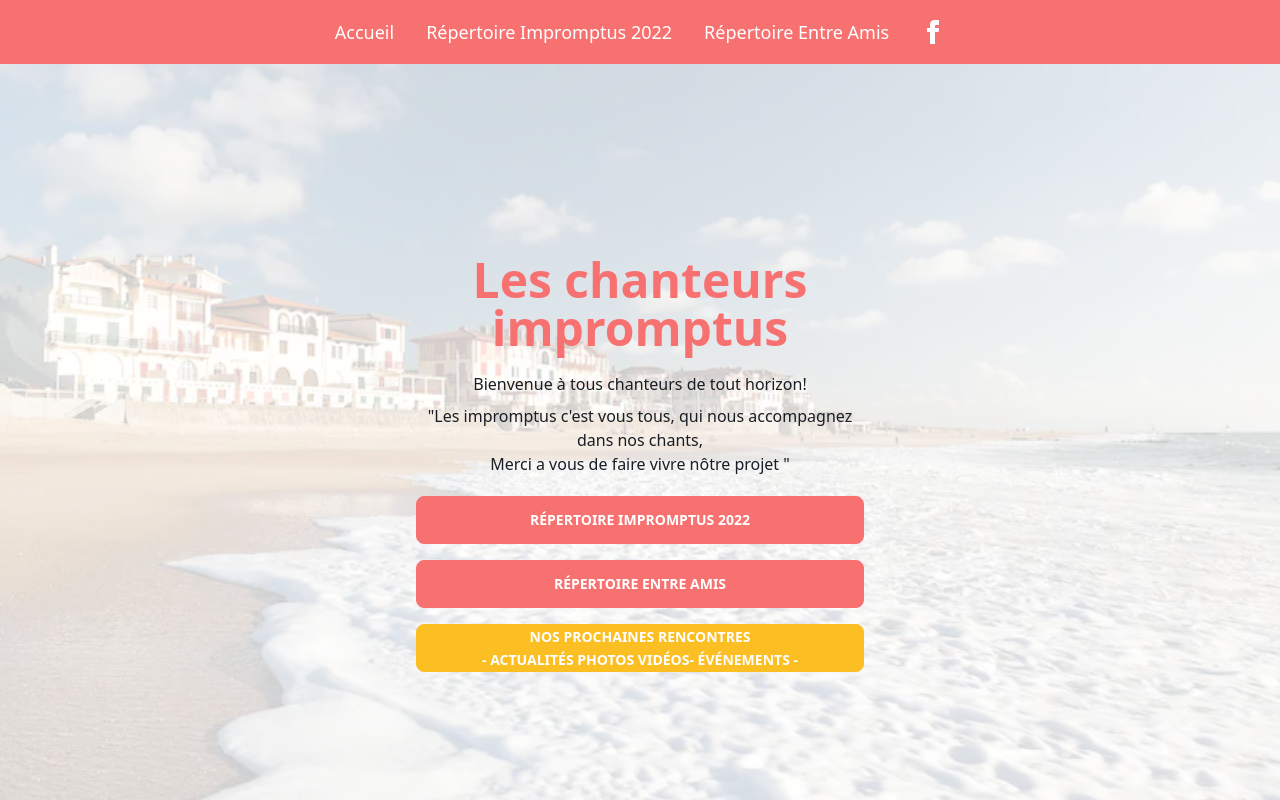
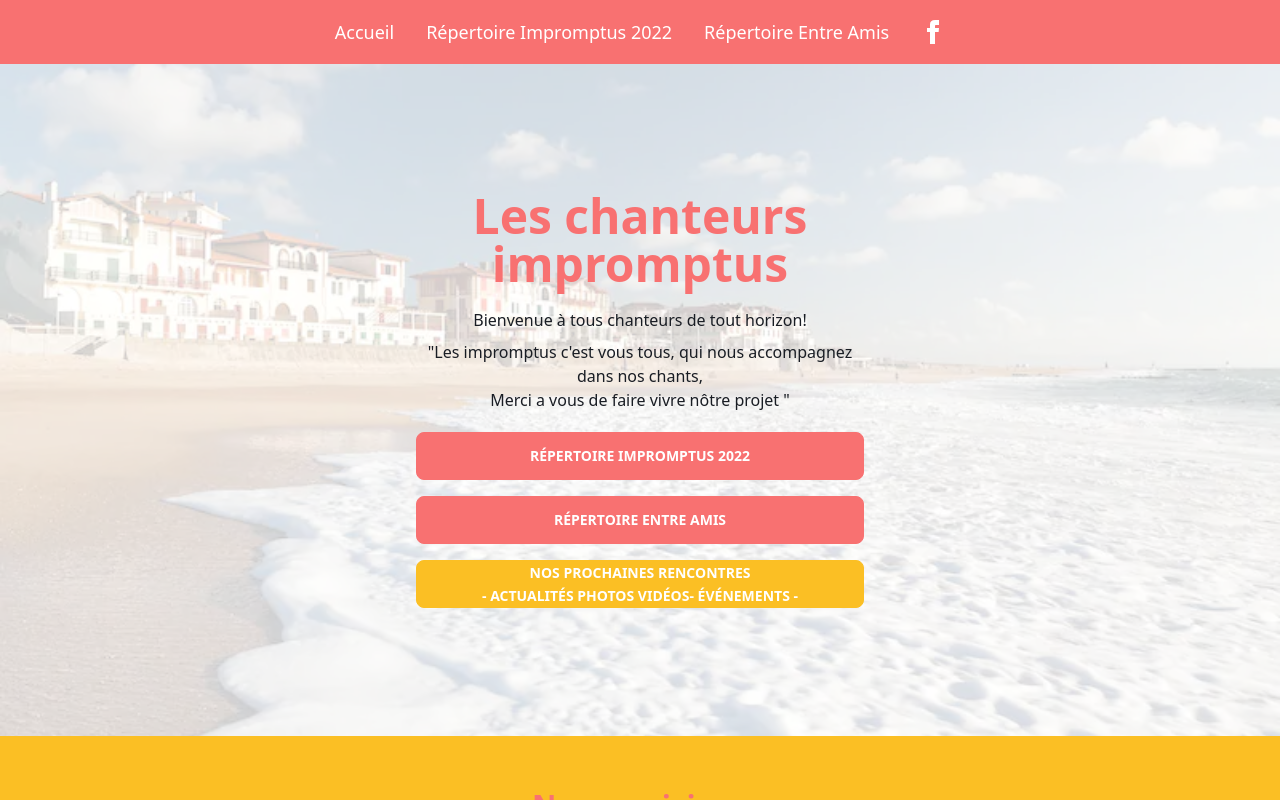
Before and after one commit to viccabezos/impromptus, a Next.js app: page / in a window 1280 px wide. Built offline with nearby package versions, Linux system fonts and the light colour scheme.

Commit message:
retouches css hero

```diff
--- a/components/hero/Hero.jsx
+++ b/components/hero/Hero.jsx
@@ -5,17 +5,14 @@ import Link from "next/link";
 
 function Hero() {
   return (
-    <div
-      data-theme="mytheme"
-      className="hero min-h-min h-screen bg-white hero-overlay relative"
-    >
+    <div data-theme="mytheme" className="hero bg-white hero-overlay relative">
       <Image
         src={Hoss}
         layout="fill"
         className="w-full opacity-20"
         objectFit="cover"
       />
-      <div className="hero-content text-center text-neutral-content py-10">
+      <div className="hero-content text-center text-neutral-content py-20 lg:py-32">
         <div className="max-w-md">
           <h1 className="mb-5 text-5xl font-bold text-primary">
             Les chanteurs impromptus
```
